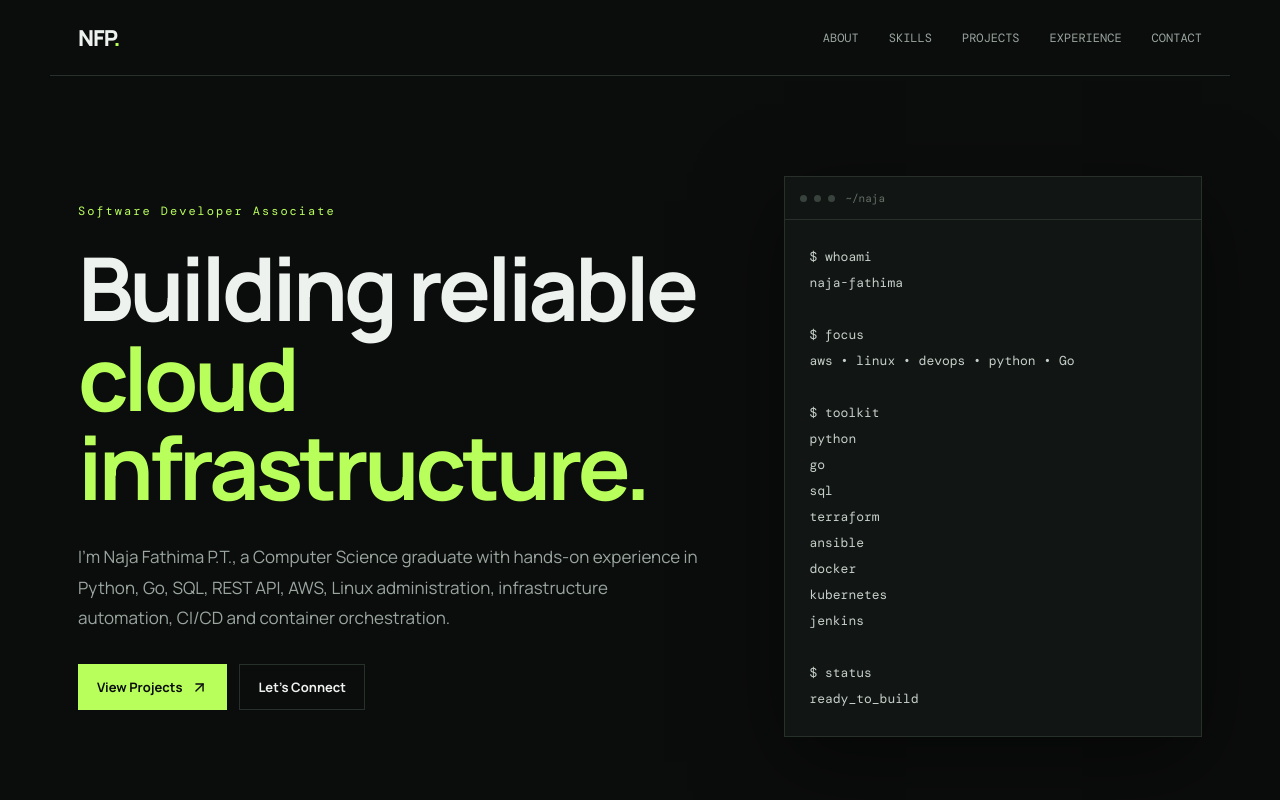
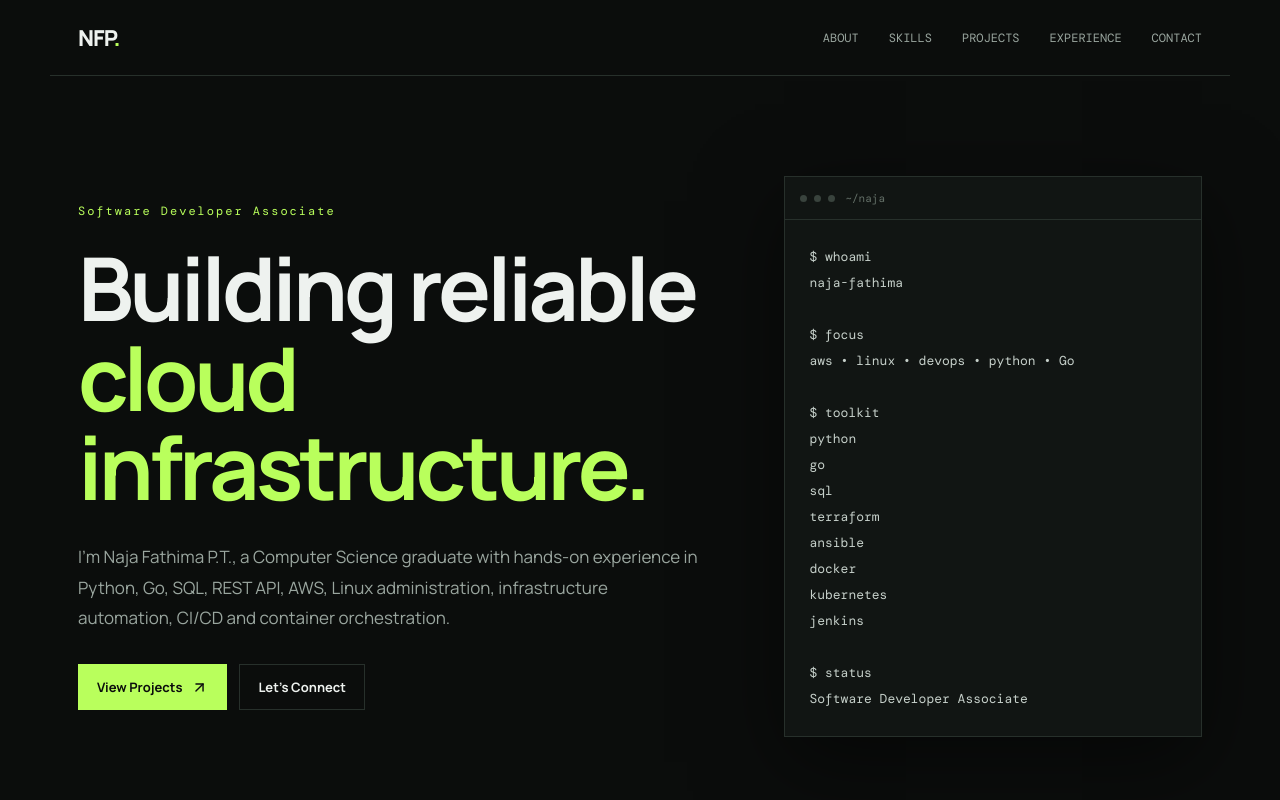
Before and after one commit to najafathima9992/naja-portfolio, a React (Vite) app: page / in a window 1280 px wide. Shown: the top 800 px of the page. Built offline with nearby package versions, Linux system fonts and the light colour scheme.

Commit message:
added my current role to main.jsx

```diff
--- a/src/main.jsx
+++ b/src/main.jsx
@@ -457,7 +457,7 @@ kubernetes
 jenkins
 
 $ status
-ready_to_build`}
+Software Developer Associate`}
             </pre>
 
           </div>
```
